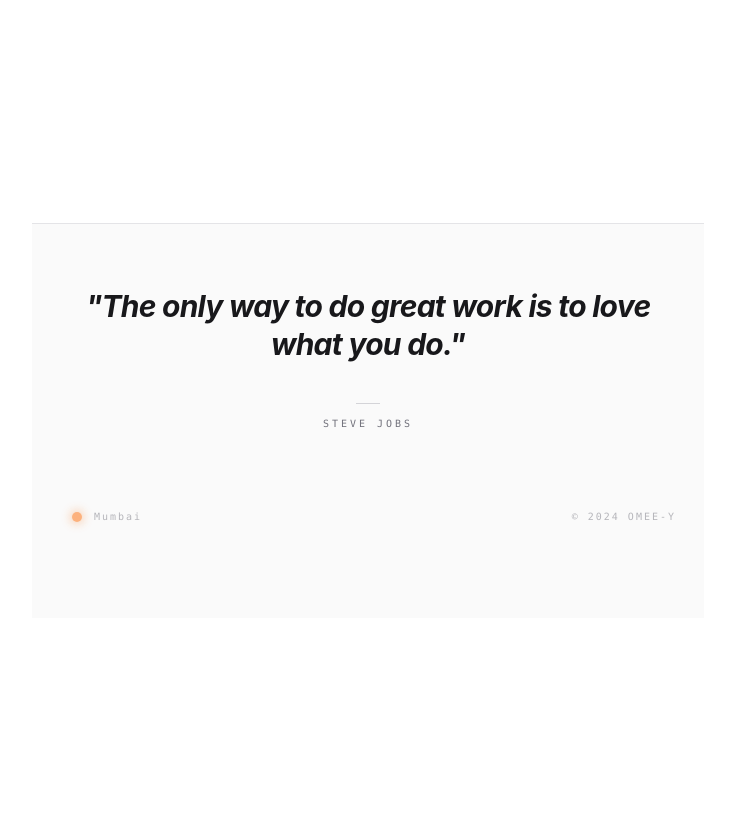
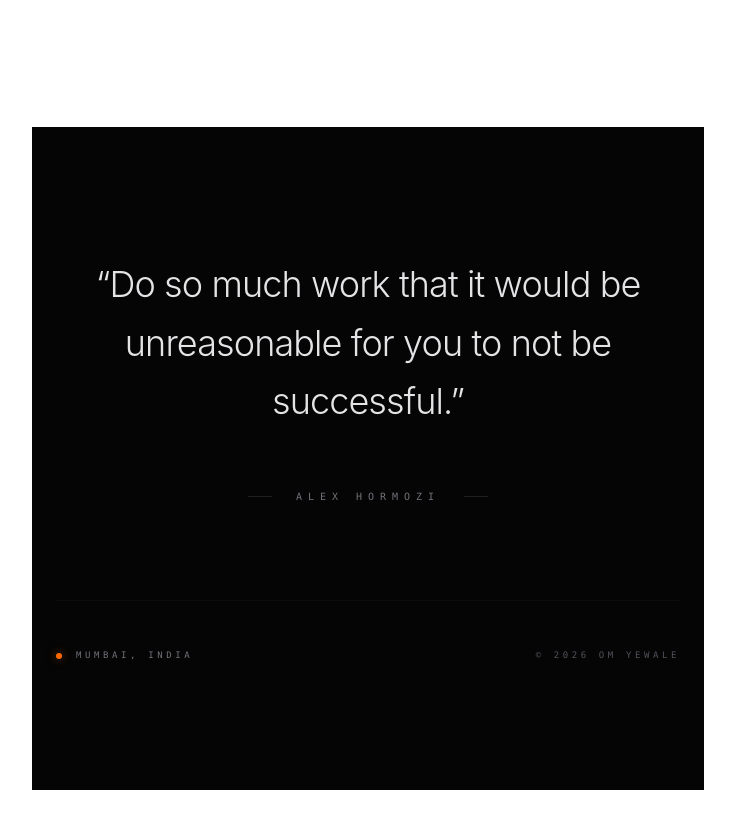
Before and after one commit to OMEE-Y/omfolio, a Next.js app: page / in a window 1280 px wide. Shown: the part 1631-2460 px from the top of the page, without its empty margins (272-1007 px from the left). Built offline with nearby package versions, Linux system fonts and the light colour scheme.

Commit message:
minor changes

```diff
--- a/src/components/footer.tsx
+++ b/src/components/footer.tsx
@@ -4,12 +4,12 @@ import React, { useState, useEffect } from "react";
 
 const shlokas = [
   { v: "कर्मण्येवाधिकारस्ते मा फलेषु कदाचन।", c: "Bhagavad Gita 2.47" },
-  { v: "योगस्थ: कुरु कर्माणि सङ्गं त्यक्त्वा धनञ्जय।", c: "Bhagavad Gita 2.48" },
+  { v: "योगस्थ: कुरु कर्माणि सङ्गं त्याक्त्वा धनञ्जय।", c: "Bhagavad Gita 2.48" },
   { v: "श्रद्धावाँल्लभते ज्ञानं तत्पर: संयतेन्द्रिय:।", c: "Bhagavad Gita 4.39" },
   { v: "तस्मादसक्त: सततं कार्यं कर्म समाचर।", c: "Bhagavad Gita 3.19" },
   { v: "Do so much work that it would be unreasonable for you to not be successful.", c: "Alex Hormozi" },
   { v: "The only way to do great work is to love what you do.", c: "Steve Jobs" },
-  {v:"Move fast and break things. If you are not breaking things, you are not moving fast enough.", c:"Mark Zuckerberg"},
+
 ];
 
 export const Footer = () => {
@@ -18,51 +18,53 @@ export const Footer = () => {
 
   useEffect(() => {
     setMounted(true);
-
     setQuote(shlokas[Math.floor(Math.random() * shlokas.length)]);
   }, []);
 
   if (!mounted) return null;
 
   return (
- <footer className="w-full mt-24 pb-20 px-6 border-t border-zinc-200 dark:border-white/5 bg-zinc-50 dark:bg-zinc-950/50 backdrop-blur-sm">
 
-    <div className="max-w-2xl mx-auto pt-16 flex flex-col items-center text-center">
+    <footer className="w-full bg-[#050505] text-white selection:bg-white selection:text-black">
+      <div className="max-w-4xl mx-auto px-6 py-32 flex flex-col items-center">
 
-      <div className="mb-10 w-full">
-        <p className="text-xl sm:text-3xl font-bold italic text-zinc-900 dark:text-zinc-100 leading-tight tracking-tight px-2">
-          "{quote.v}"
+        <div className="relative mb-24 text-center group/quote">
+
+          <div className="absolute inset-0 bg-white/[0.02] blur-[120px] rounded-full -z-10" />
+
+          <p className="text-2xl md:text-4xl font-light tracking-tight text-zinc-200 leading-relaxed mb-12">
+            “{quote.v}”
+          </p>
+
+          <div className="inline-flex items-center gap-6">
+            <div className="h-px w-6 bg-white/10 group-hover/quote:w-12 transition-all duration-700 ease-in-out" />
+            <span className="text-[10px] font-mono uppercase tracking-[0.6em] text-zinc-500 group-hover/quote:text-zinc-300 transition-colors duration-500">
+              {quote.c}
+            </span>
+            <div className="h-px w-6 bg-white/10 group-hover/quote:w-12 transition-all duration-700 ease-in-out" />
+          </div>
+        </div>
+
+        {/* Bottom Row */}
+        <div className="w-full flex flex-col md:flex-row items-center justify-between gap-8 pt-12 border-t border-white/[0.03]">
+
+          {/* Mumbai Status */}
+          <div className="flex items-center gap-3.5 group/loc cursor-default">
+            <div className="relative flex h-1.5 w-1.5">
+              <span className="absolute inline-flex h-full w-full rounded-full bg-orange-500/40 animate-ping" />
+              <span className="relative inline-flex h-1.5 w-1.5 rounded-full bg-orange-500 shadow-[0_0_10px_rgba(249,115,22,0.5)]" />
+            </div>
+            <p className="text-[9px] font-mono tracking-[0.4em] text-zinc-500 group-hover/loc:text-zinc-300 transition-colors uppercase">
+              Mumbai, India
             </p>
           </div>
 
-
-      <div className="flex flex-col items-center gap-3 mb-16">
-        <div className="h-[1px] w-6 bg-zinc-300 dark:bg-zinc-800" />
-        <span className="text-[10px] font-mono uppercase tracking-[0.3em] text-zinc-500">
-          {quote.c}
+          <div className="flex items-center gap-2">
+             <span className="text-[9px] font-mono tracking-[0.4em] text-zinc-600 hover:text-zinc-300 transition-colors uppercase">
+              © 2026 OM YEWALE
             </span>
           </div>
 
-
-    <div className="w-full flex flex-col sm:flex-row items-center justify-between gap-3 opacity-50 px-1 py-2">
-
-
- <div className="flex items-center gap-3 px-3 py-1.5 rounded-full hover:bg-zinc-50 dark:hover:bg-white/[0.02] transition-colors">
-        <span className="relative flex h-2.5 w-2.5">
-
-          <span className="absolute inline-flex h-full w-full rounded-full bg-orange-400 dark:bg-orange-500 opacity-60 animate-ping" />
-
-          <span className="relative inline-flex h-2.5 w-2.5 rounded-full bg-orange-500 shadow-[0_0_10px_2px_rgba(249,115,22,0.6)] dark:shadow-[0_0_12px_3px_rgba(251,146,60,0.4)]" />
-        </span>
-    <p className="text-[10px] font-mono tracking-[0.2em] text-zinc-500">
-      Mumbai
-    </p>
-  </div>
-
-
-  <p className="text-[10px] font-mono tracking-[0.2em] text-zinc-500">
-    © 2024 OMEE-Y
-  </p>
         </div>
       </div>
     </footer>
--- a/src/components/header.tsx
+++ b/src/components/header.tsx
@@ -39,7 +39,7 @@ export default function Header() {
           <img
             src="/pfp.png"
             alt="Om Yewale"
-            className="w-full h-full object-cover"
+            className="w-full h-full object-cover "
           />
         </div>
       </header>
@@ -48,7 +48,7 @@ export default function Header() {
       {open && (
         <div className="fixed inset-0 z-50 flex items-center justify-center bg-black/70 backdrop-blur-sm">
 
-          {/* Close Button */}
+
           <button
             onClick={() => setOpen(false)}
             className="absolute top-6 right-6 p-2 rounded-full bg-white/10 hover:bg-white/20 text-white transition"
```
Lines whose indentation alone changed are shown as unchanged.
